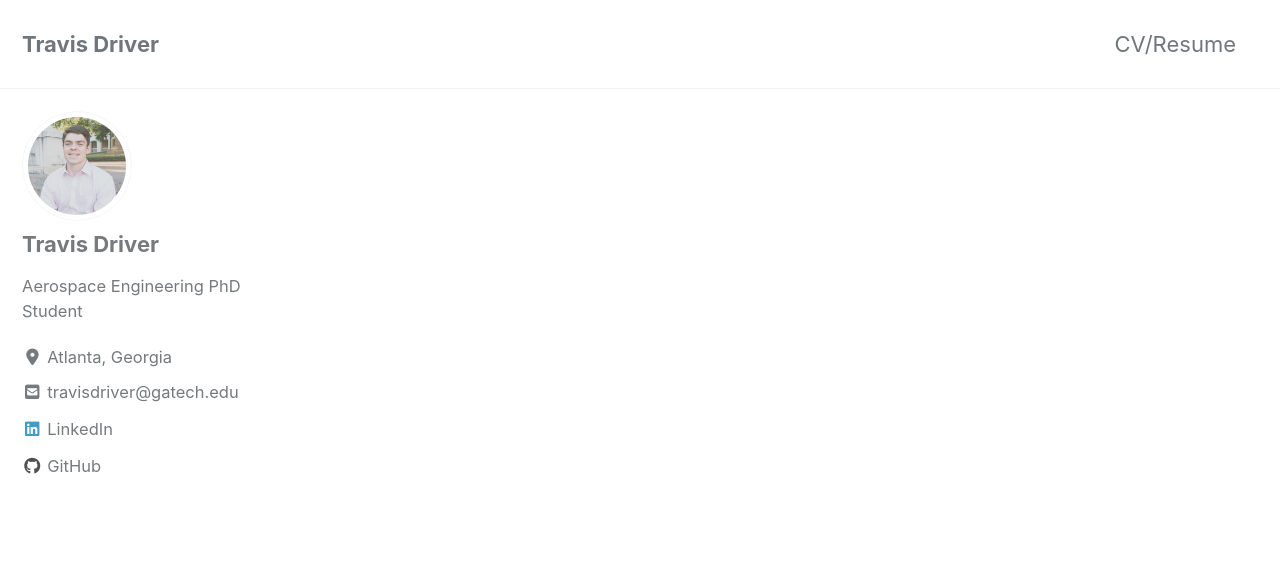
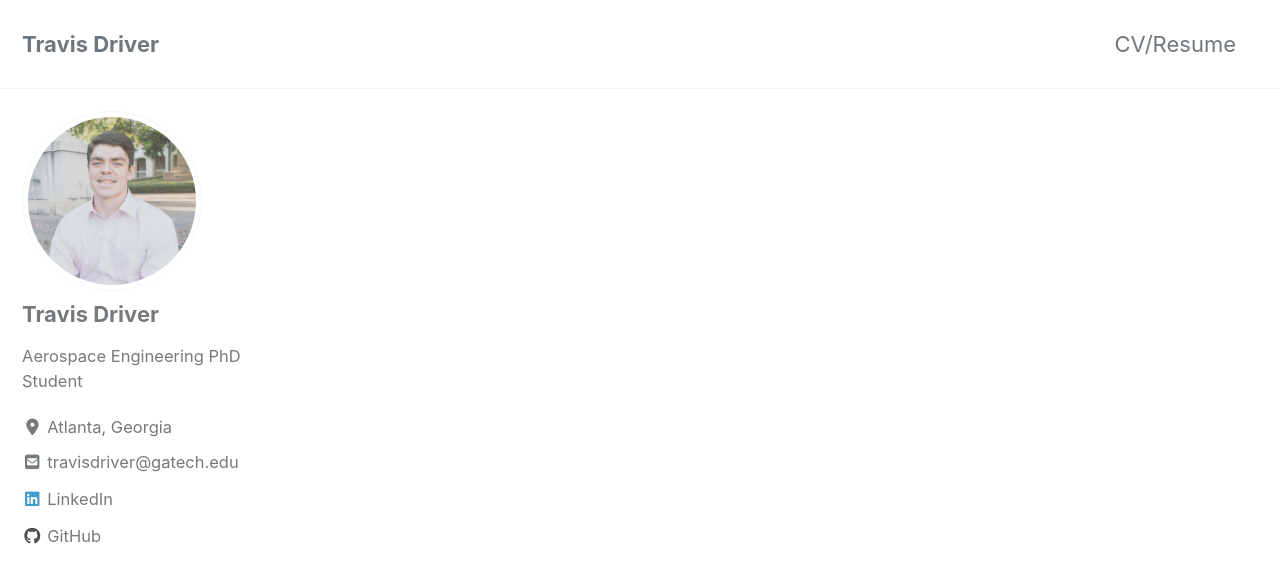
Before and after one commit to travisdriver/travisdriver.github.io, a Jekyll site: the page built from index.md, in a window 1280 px wide and 900 px high. Shown: the top 583 px of the window. Built offline with Jekyll 4.4.1, drawn with Linux system fonts in a browser that asks for light colours; cached includes are drawn as plain includes; nearby versions of some CDN libraries.

Commit message:
changed avatar size

```diff
--- a/_sass/minimal-mistakes/_sidebar.scss
+++ b/_sass/minimal-mistakes/_sidebar.scss
@@ -117,8 +117,8 @@
 .author__avatar {
   display: table-cell;
   vertical-align: top;
-  width: 60px;
-  height: 60px;
+  width: 36px;
+  // height: 36px;
 
   @include breakpoint($large) {
     display: block;
@@ -127,7 +127,7 @@
   }
 
   img {
-    max-width: 110px;
+    max-width: 180px;
     border-radius: 50%;
 
     @include breakpoint($large) {
```
